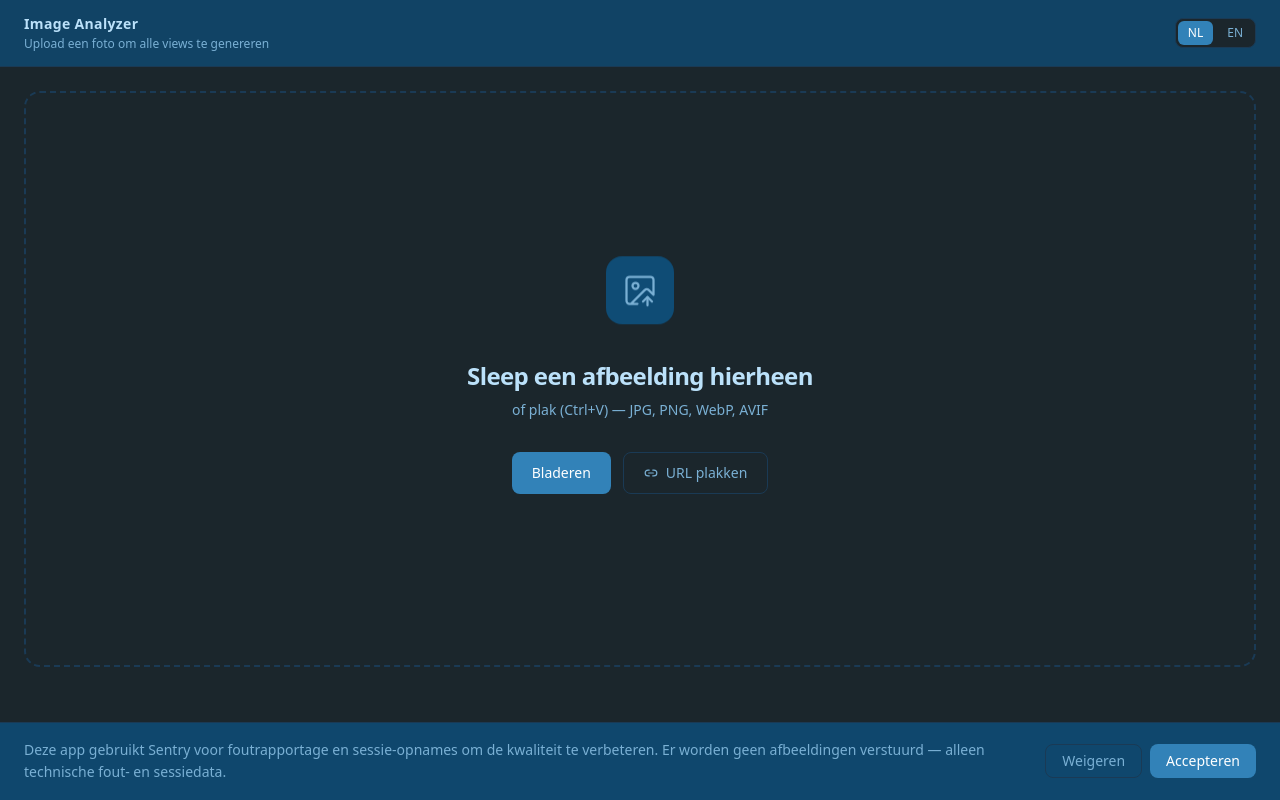
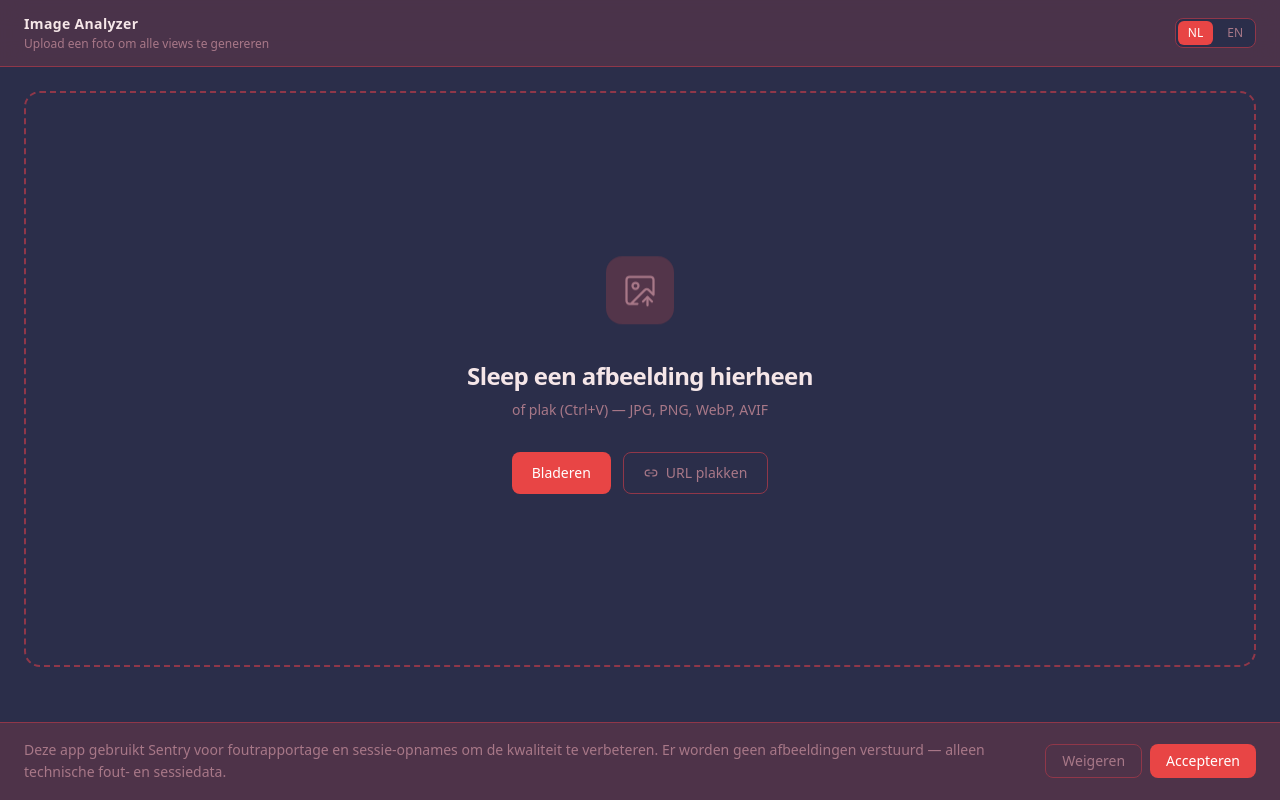
Before and after one commit to bakiyuksel/image-analyzer, a React (Vite) app: page / in a window 1280 px wide. Built offline with nearby package versions, Linux system fonts and the light colour scheme.

Commit message:
Switch palette to #2B2E4A / #E84545 / #903749 / #53354A
Co-Authored-By: Claude Sonnet 4.6 <noreply@anthropic.com>

```diff
--- a/src/index.css
+++ b/src/index.css
@@ -1,14 +1,14 @@
 @import "tailwindcss";
 
 @theme {
-  --color-bg: #1B262C;
-  --color-surface: #0F4C75;
-  --color-surface-hover: #1a5c8e;
-  --color-rim: #1a3a55;
-  --color-accent: #3282B8;
-  --color-accent-dim: #2570a3;
-  --color-fg: #BBE1FA;
-  --color-muted: #7ab0d4;
+  --color-bg: #2B2E4A;
+  --color-surface: #53354A;
+  --color-surface-hover: #5e3d56;
+  --color-rim: #903749;
+  --color-accent: #E84545;
+  --color-accent-dim: #c43838;
+  --color-fg: #F5E6E8;
+  --color-muted: #a87888;
 
   --animate-float: float 3.5s ease-in-out infinite;
   --animate-fade-in-up: fade-in-up 0.45s ease-out both;
@@ -50,7 +50,7 @@
   position: absolute;
   inset: -6px;
   border-radius: 20px;
-  background: linear-gradient(135deg, #3282B8, #5ba3d4, #3282B8);
+  background: linear-gradient(135deg, #E84545, #f06565, #E84545);
   background-size: 200% 200%;
   filter: blur(18px);
   opacity: 0;
@@ -95,12 +95,12 @@ body,
 }
 
 body {
-  background-color: #1B262C;
-  color: #BBE1FA;
-  background-image: radial-gradient(ellipse 80% 40% at 50% -5%, rgba(50, 130, 184, 0.08), transparent);
+  background-color: #2B2E4A;
+  color: #F5E6E8;
+  background-image: radial-gradient(ellipse 80% 40% at 50% -5%, rgba(232, 69, 69, 0.06), transparent);
 }
 
 ::-webkit-scrollbar { width: 6px; height: 6px; }
 ::-webkit-scrollbar-track { background: transparent; }
-::-webkit-scrollbar-thumb { background: #1a3a55; border-radius: 999px; }
-::-webkit-scrollbar-thumb:hover { background: #0F4C75; }
+::-webkit-scrollbar-thumb { background: #903749; border-radius: 999px; }
+::-webkit-scrollbar-thumb:hover { background: #53354A; }
--- a/src/lib/viewExamples.tsx
+++ b/src/lib/viewExamples.tsx
@@ -1,6 +1,6 @@
 import type { Lang } from './i18n'
 
-const T = '#3282B8'   // blue accent
+const T = '#E84545'   // red accent
 const R = '#ef4444'   // red alert
 const A = '#f59e0b'   // amber warn
 const G = '#10b981'   // green ok
@@ -11,7 +11,7 @@ const nl = (lang: Lang) => lang === 'nl'
 function Frame({ children, h = 160 }: { children: React.ReactNode; h?: number }) {
   return (
     <svg viewBox={`0 0 280 ${h}`} xmlns="http://www.w3.org/2000/svg" className="w-full max-w-[280px] rounded-xl border border-rim/40">
-      <rect width="280" height={h} fill="#1B262C" rx="10"/>
+      <rect width="280" height={h} fill="#2B2E4A" rx="10"/>
       {children}
     </svg>
   )
```
